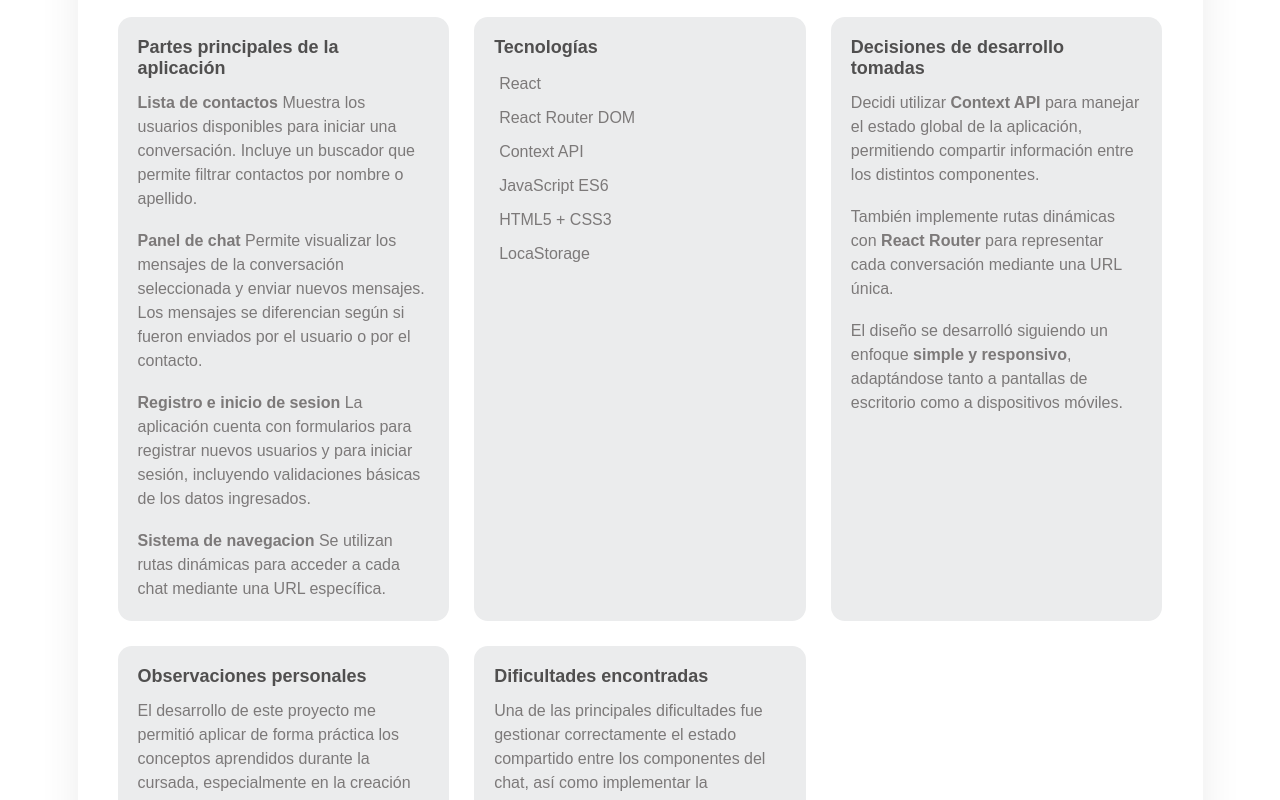
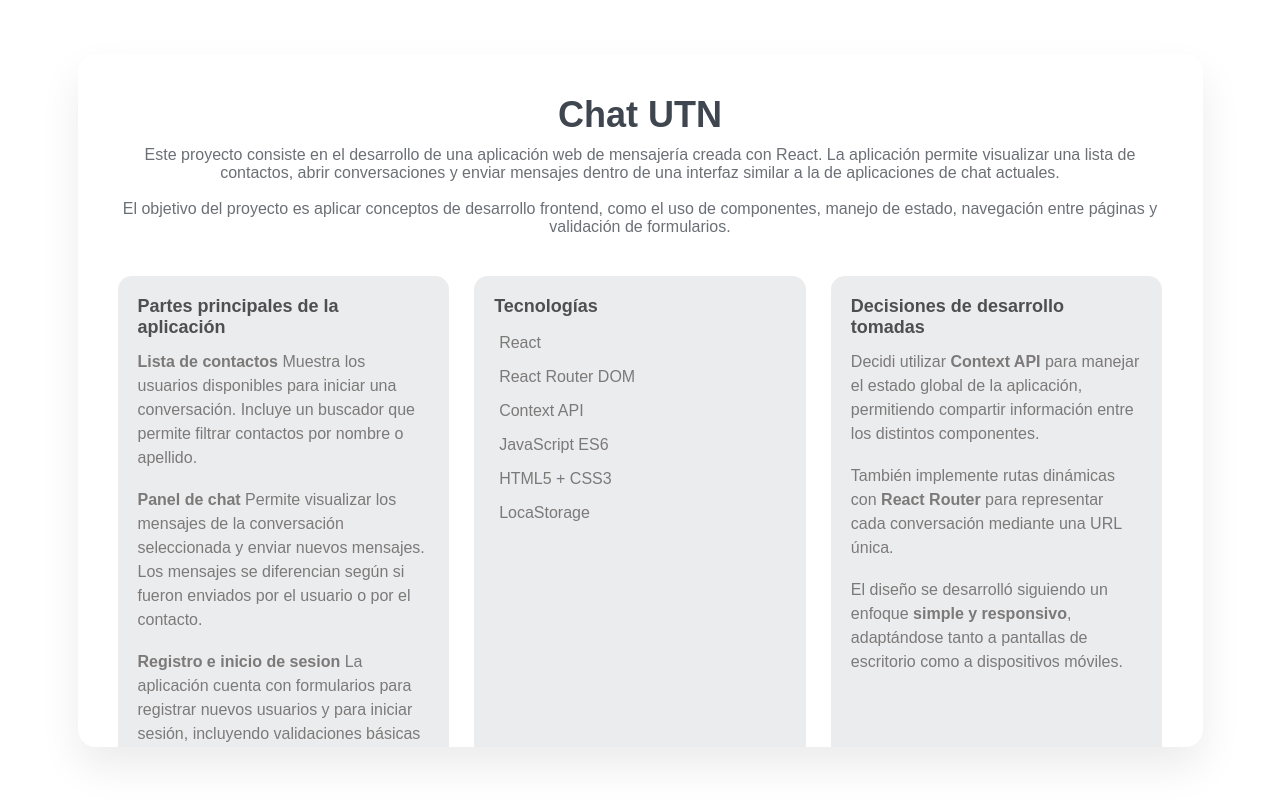
Before and after one commit to danyelsalazar/proyecto-base-react-UTN, a React (Vite) app: page /acerca in a window 1280 px wide. Shown: the top 800 px of the page. Built offline with nearby package versions, Linux system fonts and the light colour scheme.

Commit message:
add: creacion de setings , iniciando el componente

```diff
--- a/src/styles/index.css
+++ b/src/styles/index.css
@@ -482,8 +482,8 @@ textarea{
 /* area de about */
 
 .container-about{
-    width: 100%;
-    height:100%;
+    width: 100vw;
+    height:100vh;
     display:flex;
     justify-content:center;
     align-items:center;
@@ -493,11 +493,12 @@ textarea{
 
 .about-card{
     width:90%;
-    height: max-content;
+    height: 90%;
     background:#ffffff;
     border-radius:18px;
     padding:40px;
     box-shadow:0 20px 40px rgba(0,0,0,0.08);
+    overflow-y: scroll;
 }
 
 .about-header{
```
